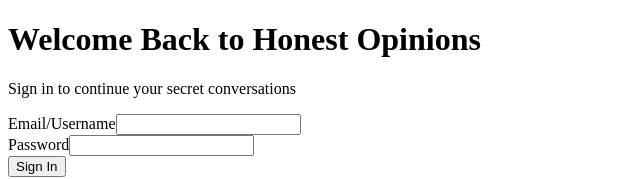
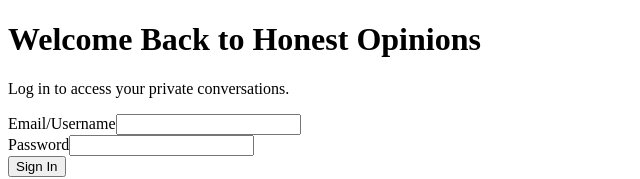
Before and after one commit to Vermasaiyam/Mystery-Message, a Next.js app: page /sign-in in a window 1280 px wide. Shown: the top 179 px of the page, without its empty margins (0-640 px from the left). Built offline with nearby package versions, Linux system fonts and the light colour scheme.

Commit message:
signin form

```diff
--- a/src/app/(auth)/sign-in/page.tsx
+++ b/src/app/(auth)/sign-in/page.tsx
@@ -65,7 +65,7 @@ export default function SignInForm() {
                     <h1 className="text-2xl font-bold tracking-tight lg:text-5xl mb-6">
                         Welcome Back to Honest Opinions
                     </h1>
-                    <p className="mb-4">Sign in to continue your secret conversations</p>
+                    <p className="mb-4">Log in to access your private conversations.</p>
                 </div>
                 <Form {...form}>
                     <form onSubmit={form.handleSubmit(onSubmit)} className="space-y-6">
```
